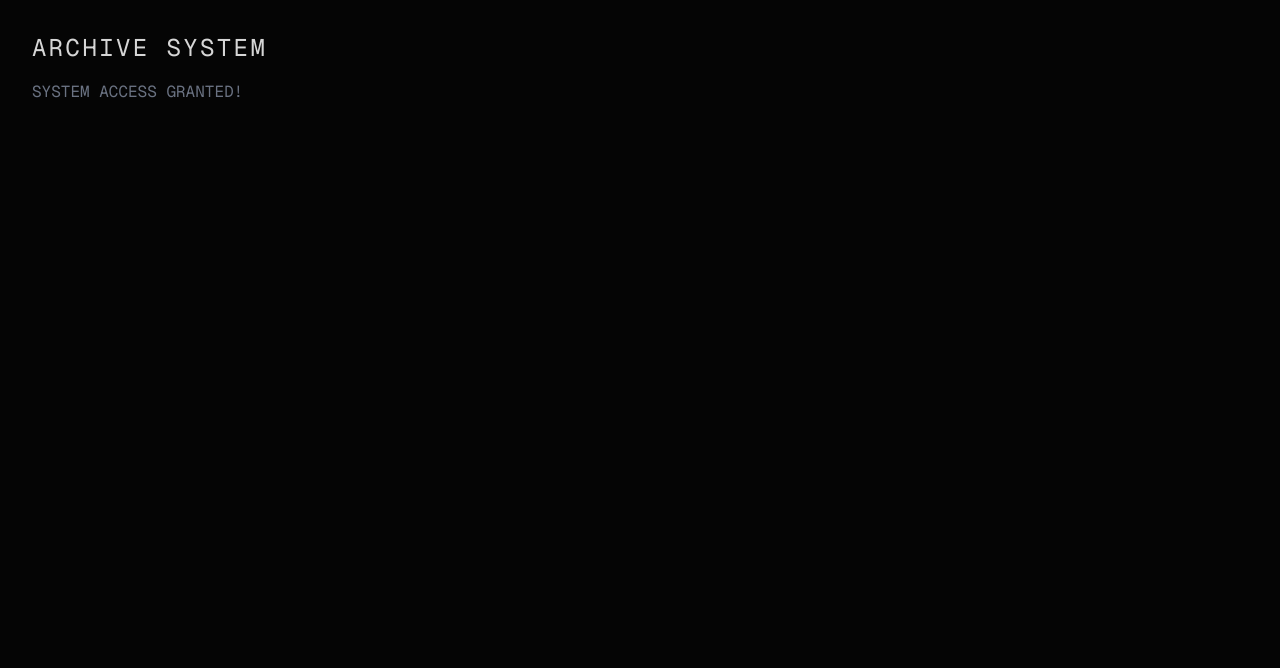
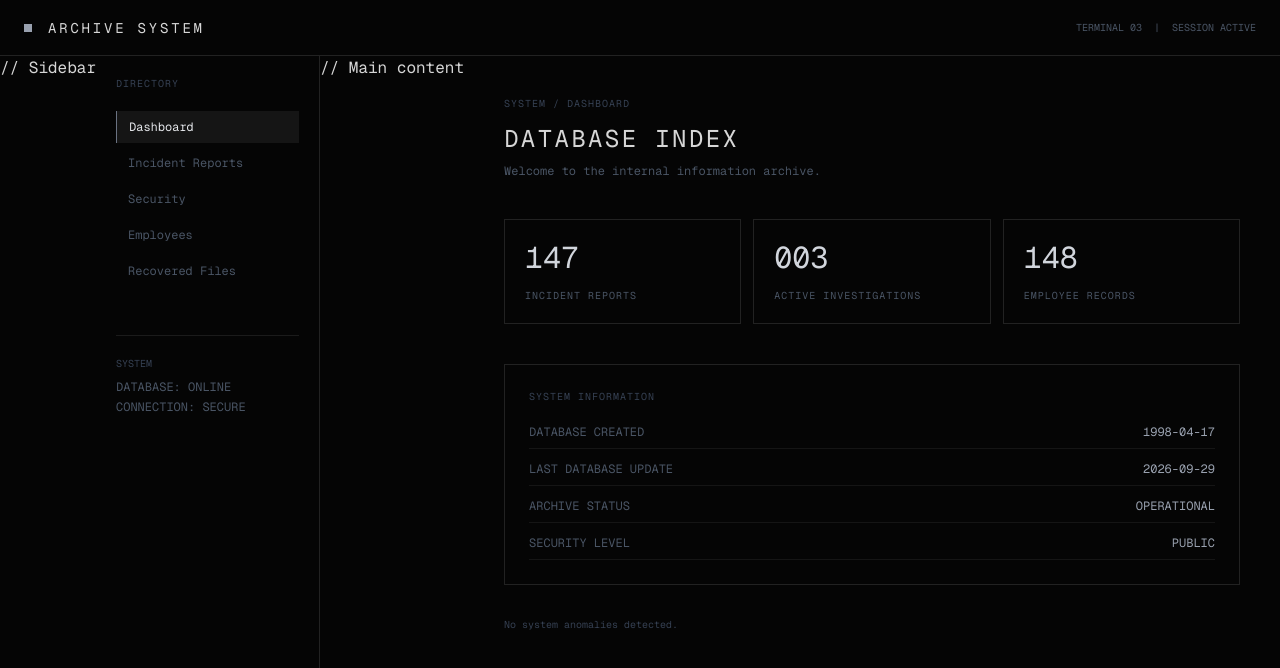
Before and after one commit to rawrrudy/archive, a Next.js app: page / in a window 1280 px wide. Both pictures are taken after a click on the button "ENTER ARCHIVE". Shown: the top 668 px of the page. Built offline with nearby package versions, Linux system fonts and the light colour scheme.

Commit message:
Front board setup test

```diff
--- a/app/page.tsx
+++ b/app/page.tsx
@@ -2,18 +2,13 @@
 
 import { useState } from "react";
 
+type Section = "dashboard" | "incidents" | "security" | "employees" | "files";
+
 export default function Home() {
   const [entered, setEntered] = useState(false);
+  const [section, setSection] = useState<Section>("dashboard");
 
-  if (entered) {
-    return (
-      <main className="min-h-screen bg-[#050505] text-[#d6d6d6] font-mono p-8">
-        <h1 className="text-2xl tracking-widest">ARCHIVE SYSTEM</h1>
-        <p className="mt-4 text-gray-500">SYSTEM ACCESS GRANTED!</p>
-      </main>
-    );
-  }
-
+  if (!entered) {
     return (
       <main className="min-h-screen bg-[#050505] text-[#d6d6d6] font-mono flex items-center justify-center p-6">
         <div className="w-full max-w-3xl border border-[#222] bg-[#080808] shadow-2xl">
@@ -36,7 +31,10 @@ export default function Home() {
             <div className="space-y-2 text-sm text-gray-500 mb-12">
               <p>ACCESS LEVEL: PUBLIC</p>
               <p>SYSTEM STATUS: ONLINE</p>
-            <p>DATABASE STATUS: <span className="text-gray-300">OPERATIONAL</span></p>
+              <p>
+                DATABASE STATUS:{" "}
+                <span className="text-gray-300">OPERATIONAL</span>
+              </p>
             </div>
 
             <button
@@ -59,3 +57,467 @@ export default function Home() {
       </main>
     );
   }
+
+  return (
+    <main className="min-h-screen bg-[#050505] text-[#d6d6d6] font-mono">
+      {/* TOP BAR */}
+      <header className="h-14 border-b border-[#222] flex items-center justify-between px-6">
+        <div className="flex items-center gap-4">
+          <div className="w-2 h-2 bg-gray-400" />
+          <span className="tracking-[0.2em] text-sm">
+            ARCHIVE SYSTEM
+          </span>
+        </div>
+
+        <div className="text-[10px] text-gray-600">
+          TERMINAL 03&nbsp;&nbsp;|&nbsp;&nbsp;SESSION ACTIVE
+        </div>
+      </header>
+
+      <div className="flex min-h-[calc(100vh-3.5rem)]">
+
+        // Sidebar
+        <aside className="w-56 border-r border-[#222] p-5 hidden md:block">
+          <div className="text-[10px] text-gray-700 tracking-widest mb-5">
+            DIRECTORY
+          </div>
+
+          <nav className="space-y-1">
+            <NavButton
+              label="Dashboard"
+              active={section === "dashboard"}
+              onClick={() => setSection("dashboard")}
+            />
+
+            <NavButton
+              label="Incident Reports"
+              active={section === "incidents"}
+              onClick={() => setSection("incidents")}
+            />
+
+            <NavButton
+              label="Security"
+              active={section === "security"}
+              onClick={() => setSection("security")}
+            />
+
+            <NavButton
+              label="Employees"
+              active={section === "employees"}
+              onClick={() => setSection("employees")}
+            />
+
+            <NavButton
+              label="Recovered Files"
+              active={section === "files"}
+              onClick={() => setSection("files")}
+            />
+          </nav>
+
+          <div className="mt-12 pt-5 border-t border-[#1b1b1b]">
+            <div className="text-[10px] text-gray-700 mb-2">
+              SYSTEM
+            </div>
+
+            <div className="text-xs text-gray-600">
+              DATABASE: ONLINE
+            </div>
+
+            <div className="text-xs text-gray-600 mt-1">
+              CONNECTION: SECURE
+            </div>
+          </div>
+        </aside>
+
+        // Main content
+        <section className="flex-1 p-6 md:p-10 max-w-6xl">
+
+          {section === "dashboard" && <Dashboard />}
+
+          {section === "incidents" && <Incidents />}
+
+          {section === "security" && <Security />}
+
+          {section === "employees" && <Employees />}
+
+          {section === "files" && <Files />}
+        </section>
+      </div>
+    </main>
+  );
+}
+
+
+// Components
+
+function NavButton({
+  label,
+  active,
+  onClick,
+}: {
+  label: string;
+  active: boolean;
+  onClick: () => void;
+}) {
+  return (
+    <button
+      onClick={onClick}
+      className={`w-full text-left px-3 py-2 text-xs transition-all ${
+        active
+          ? "bg-[#151515] text-gray-200 border-l border-gray-500"
+          : "text-gray-600 hover:text-gray-300 hover:bg-[#0d0d0d]"
+      }`}
+    >
+      {label}
+    </button>
+  );
+}
+
+
+function Dashboard() {
+  return (
+    <div>
+      <div className="text-[10px] text-gray-700 tracking-widest mb-3">
+        SYSTEM / DASHBOARD
+      </div>
+
+      <h1 className="text-2xl tracking-widest mb-2">
+        DATABASE INDEX
+      </h1>
+
+      <p className="text-xs text-gray-600 mb-10">
+        Welcome to the internal information archive.
+      </p>
+
+      <div className="grid grid-cols-1 md:grid-cols-3 gap-3">
+
+        <StatCard
+          number="147"
+          label="INCIDENT REPORTS"
+        />
+
+        <StatCard
+          number="003"
+          label="ACTIVE INVESTIGATIONS"
+        />
+
+        <StatCard
+          number="148"
+          label="EMPLOYEE RECORDS"
+        />
+
+      </div>
+
+      <div className="mt-10 border border-[#222] p-6">
+
+        <div className="text-[10px] text-gray-700 tracking-widest mb-5">
+          SYSTEM INFORMATION
+        </div>
+
+        <div className="space-y-3 text-xs">
+
+          <InfoRow
+            label="DATABASE CREATED"
+            value="1998-04-17"
+          />
+
+          <InfoRow
+            label="LAST DATABASE UPDATE"
+            value="2026-09-29"
+          />
+
+          <InfoRow
+            label="ARCHIVE STATUS"
+            value="OPERATIONAL"
+          />
+
+          <InfoRow
+            label="SECURITY LEVEL"
+            value="PUBLIC"
+          />
+
+        </div>
+      </div>
+
+      <div className="mt-8 text-[10px] text-gray-700">
+        No system anomalies detected.
+      </div>
+    </div>
+  );
+}
+
+
+function StatCard({
+  number,
+  label,
+}: {
+  number: string;
+  label: string;
+}) {
+  return (
+    <div className="border border-[#222] p-5 hover:border-[#444] transition-all">
+      <div className="text-3xl text-gray-300 mb-3">
+        {number}
+      </div>
+
+      <div className="text-[10px] text-gray-600 tracking-widest">
+        {label}
+      </div>
+    </div>
+  );
+}
+
+
+function InfoRow({
+  label,
+  value,
+}: {
+  label: string;
+  value: string;
+}) {
+  return (
+    <div className="flex justify-between border-b border-[#151515] pb-2">
+      <span className="text-gray-600">
+        {label}
+      </span>
+
+      <span className="text-gray-400">
+        {value}
+      </span>
+    </div>
+  );
+}
+
+
+function Incidents() {
+  return (
+    <div>
+      <SectionTitle
+        path="SYSTEM / INCIDENT REPORTS"
+        title="INCIDENT REPORTS"
+      />
+
+      <div className="space-y-2">
+
+        <FileRow
+          id="INC-001"
+          title="Unauthorized Access"
+          date="2001-03-14"
+          status="CLOSED"
+        />
+
+        <FileRow
+          id="INC-014"
+          title="Employee Disappearance"
+          date="2007-11-02"
+          status="CLOSED"
+        />
+
+        <FileRow
+          id="INC-027"
+          title="Security Camera Failure"
+          date="2013-06-19"
+          status="CLOSED"
+        />
+
+        <FileRow
+          id="INC-071"
+          title="Unidentified Noise"
+          date="2019-08-21"
+          status="UNDER REVIEW"
+        />
+
+        <FileRow
+          id="INC-147"
+          title="████████████████"
+          date="2026-09-29"
+          status="RESTRICTED"
+        />
+
+      </div>
+    </div>
+  );
+}
+
+
+function Security() {
+  return (
+    <div>
+      <SectionTitle
+        path="SYSTEM / SECURITY"
+        title="SECURITY NETWORK"
+      />
+
+      <div className="grid grid-cols-1 md:grid-cols-2 gap-3">
+
+        <Camera id="CAM-01" location="MAIN ENTRANCE" />
+
+        <Camera id="CAM-02" location="EAST HALLWAY" />
+
+        <Camera id="CAM-03" location="ARCHIVE ROOM" />
+
+        <Camera id="CAM-04" location="████████" />
+
+      </div>
+    </div>
+  );
+}
+
+
+function Camera({
+  id,
+  location,
+}: {
+  id: string;
+  location: string;
+}) {
+  return (
+    <div className="border border-[#222] bg-[#080808]">
+
+      <div className="border-b border-[#222] px-4 py-2 flex justify-between text-[10px]">
+        <span>{id}</span>
+        <span className="text-gray-700">LIVE</span>
+      </div>
+
+      <div className="aspect-video bg-[#030303] flex items-center justify-center">
+        <div className="text-[10px] text-gray-700">
+          NO SIGNAL
+        </div>
+      </div>
+
+      <div className="px-4 py-2 text-[10px] text-gray-600">
+        {location}
+      </div>
+
+    </div>
+  );
+}
+
+
+function Employees() {
+  return (
+    <div>
+      <SectionTitle
+        path="SYSTEM / EMPLOYEES"
+        title="EMPLOYEE DIRECTORY"
+      />
+
+      <div className="border border-[#222]">
+
+        {[
+          ["EMP-001", "██████████", "ARCHIVED"],
+          ["EMP-027", "██████████", "ARCHIVED"],
+          ["EMP-083", "██████████", "MISSING"],
+          ["EMP-119", "██████████", "ARCHIVED"],
+          ["EMP-147", "██████████", "MISSING"],
+          ["EMP-148", "██████████", "ACTIVE"],
+        ].map(([id, name, status]) => (
+          <div
+            key={id}
+            className="flex justify-between px-5 py-4 border-b border-[#181818] text-xs hover:bg-[#0c0c0c]"
+          >
+            <span className="text-gray-500">{id}</span>
+
+            <span className="text-gray-400">{name}</span>
+
+            <span className="text-gray-600">{status}</span>
+          </div>
+        ))}
+
+      </div>
+    </div>
+  );
+}
+
+
+function Files() {
+  return (
+    <div>
+      <SectionTitle
+        path="SYSTEM / RECOVERED FILES"
+        title="RECOVERED FILES"
+      />
+
+      <div className="space-y-2">
+
+        <FileRow
+          id="REC-001"
+          title="Recovered Audio"
+          date="2024-01-19"
+          status="AVAILABLE"
+        />
+
+        <FileRow
+          id="REC-017"
+          title="Damaged Photograph"
+          date="2025-06-03"
+          status="AVAILABLE"
+        />
+
+        <FileRow
+          id="REC-041"
+          title="████████████"
+          date="2026-09-29"
+          status="RESTRICTED"
+        />
+
+      </div>
+    </div>
+  );
+}
+
+
+function FileRow({
+  id,
+  title,
+  date,
+  status,
+}: {
+  id: string;
+  title: string;
+  date: string;
+  status: string;
+}) {
+  return (
+    <div className="border border-[#222] px-5 py-4 flex items-center justify-between hover:bg-[#0c0c0c] hover:border-[#444] transition-all cursor-pointer">
+
+      <div>
+        <div className="text-xs text-gray-400">
+          {title}
+        </div>
+
+        <div className="text-[10px] text-gray-700 mt-1">
+          {id} · {date}
+        </div>
+      </div>
+
+      <div className="text-[10px] text-gray-600">
+        {status}
+      </div>
+
+    </div>
+  );
+}
+
+
+function SectionTitle({
+  path,
+  title,
+}: {
+  path: string;
+  title: string;
+}) {
+  return (
+    <div className="mb-8">
+      <div className="text-[10px] text-gray-700 tracking-widest mb-3">
+        {path}
+      </div>
+
+      <h1 className="text-2xl tracking-widest">
+        {title}
+      </h1>
+
+      <div className="h-px bg-[#222] mt-5" />
+    </div>
+  );
+}
```
Lines whose indentation alone changed are shown as unchanged.
